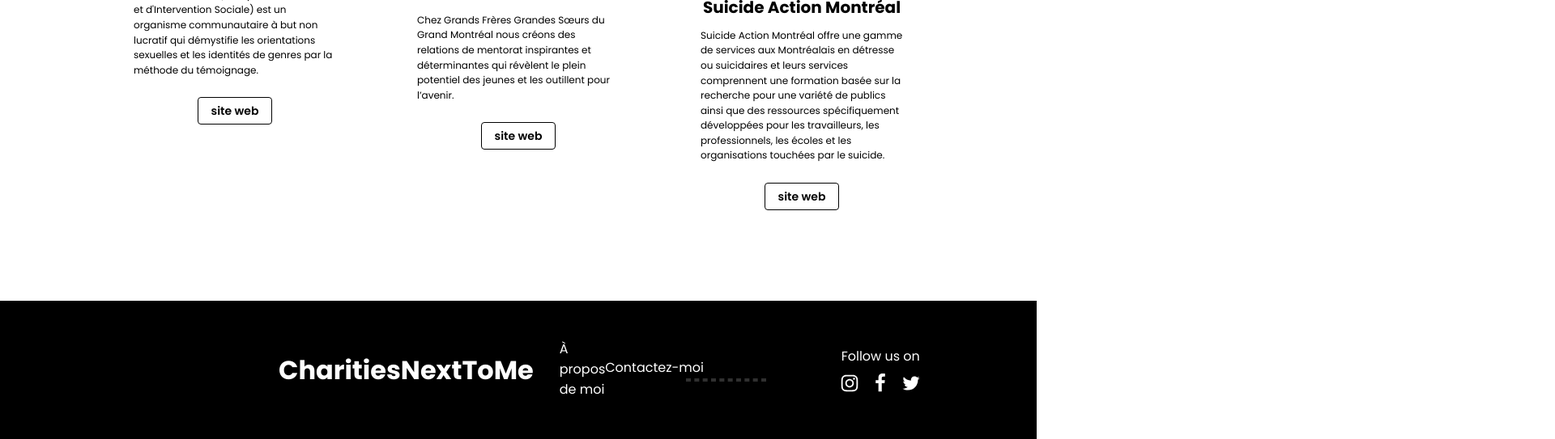
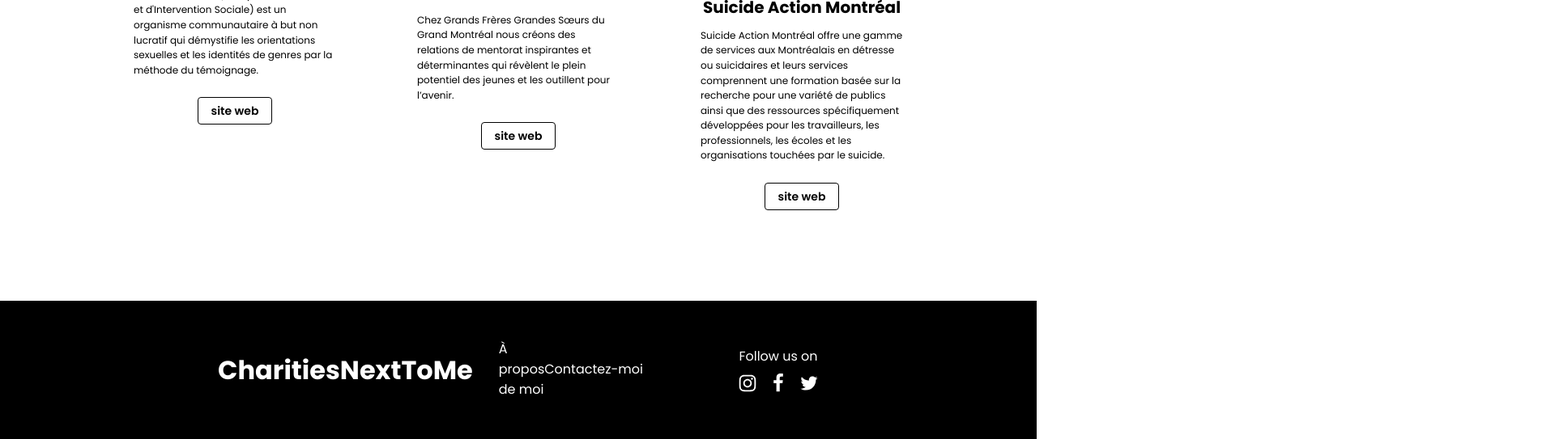
Before and after one commit to CharitiesNextToMe/CharitiesNextToMe, a website built with Parcel: page index.html in a window 1280 px wide. Shown: the part 2866-3409 px from the top of the page at 81% size, 1920 px wide, since content can reach past the window. Built offline with nearby package versions, Linux system fonts and the light colour scheme.

Commit message:
index.html

```diff
--- a/index.html
+++ b/index.html
@@ -526,8 +526,7 @@
               <a href="contact-me.html" class="index-navlink8">
                 Contactez-moi&nbsp;
               </a>
-              <div class="index-links-container">
-                <div class="index-container34"></div>
+
               </div>
             </div>
             <div class="index-follow-container">
```
